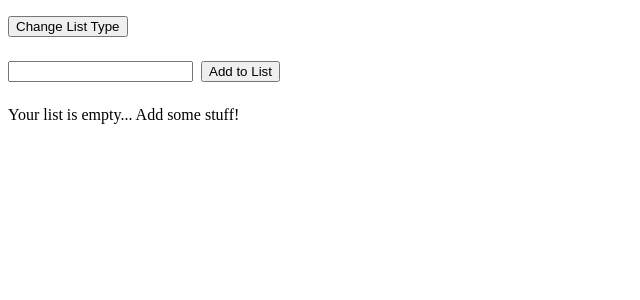
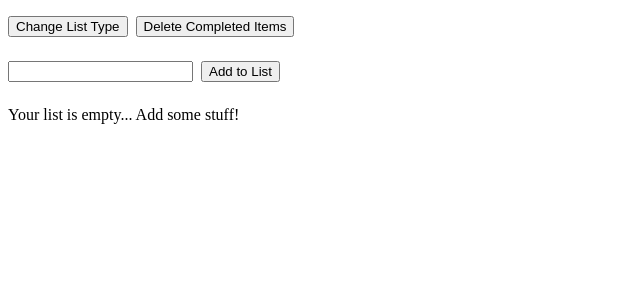
Before and after one commit to Ajetski/react-todo-list, a React (Create React App) app: page / in a window 1280 px wide. Shown: the top 300 px of the page, without its empty margins (0-640 px from the left). Built offline with nearby package versions, Linux system fonts and the light colour scheme.

Commit message:
add delete completed items button

```diff
--- a/src/App.tsx
+++ b/src/App.tsx
@@ -47,11 +47,14 @@ const App: FC = () => {
   return (
     <>
       <button onClick={() => setOrdered(!ordered)}>Change List Type</button>
+      <button onClick={() => setList(list.filter((el) => !el.completed))}>
+        Delete Completed Items
+      </button>
       <div>
         <input
           onChange={(e) => setInput(e.target.value)}
           onKeyUp={(e) => {
-            if (e.key === "Enter") addButtonRef.current?.click();
+            if (e.key === "Enter") addItem();
           }}
           ref={addInputRef}
           type="text"
--- a/src/index.css
+++ b/src/index.css
@@ -3,7 +3,11 @@ div {
 }
 
 button#add-item-btn {
-  margin: .5rem;
+  margin: 0.5rem;
+}
+
+button {
+  margin-right: 0.5rem;
 }
 
 button.delete {
```
